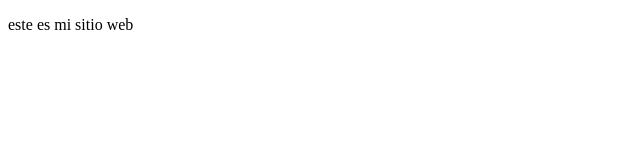
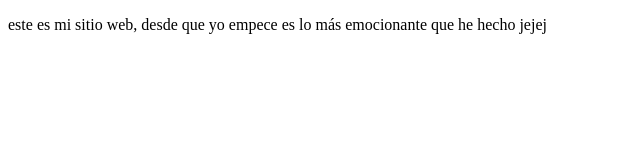
Before and after one commit to esjavierml/ProyectoDemoPrework, a plain HTML site: page index.html in a window 1280 px wide. Shown: the whole page, without its empty margins (0-640 px from the left). Drawn offline with Linux system fonts and the light colour scheme.

Commit message:
agregué más información

```diff
--- a/index.html
+++ b/index.html
@@ -8,7 +8,7 @@
 </head>
 <body>
     <p>
-        este es mi sitio web
+        este es mi sitio web, desde que yo empece es lo más emocionante que he hecho jejej
     </p>
 </body>
 </html>
```
